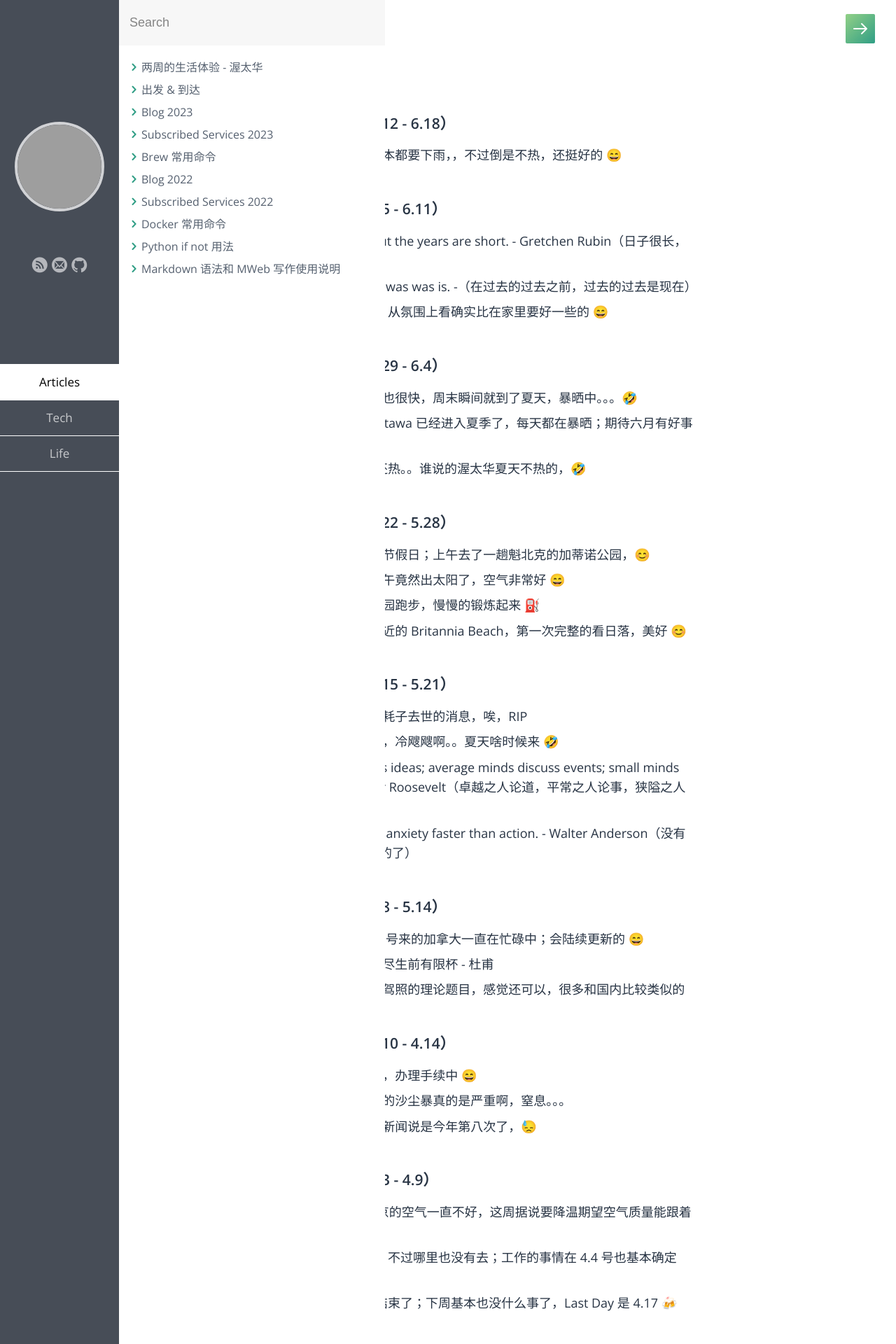
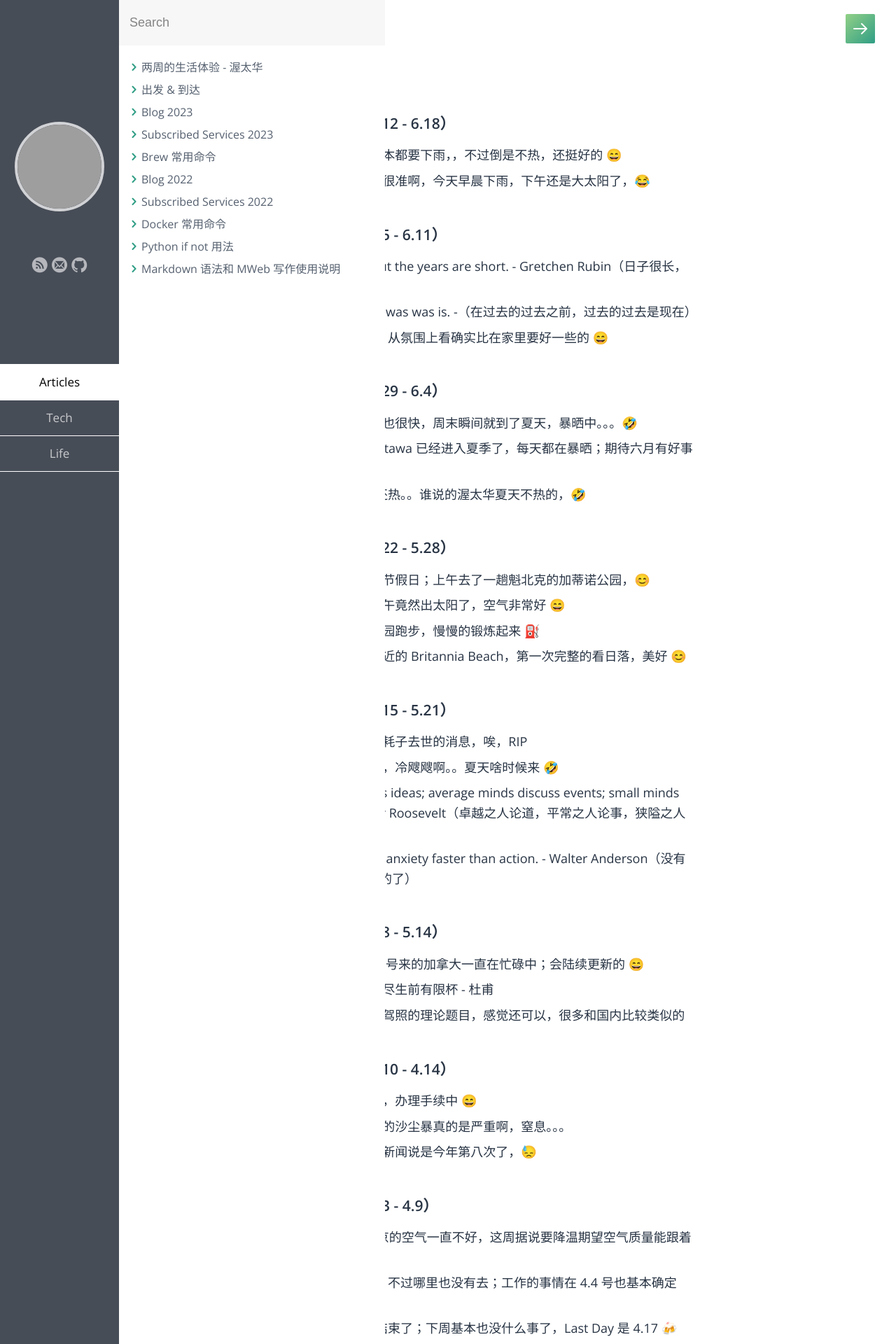
Before and after one commit to samxupeiran/samxupeiran.github.io, a Jekyll site: the page built from _posts/life/2023-01-03-my-blog.md, in a window 1280 px wide. Shown: the top 1920 px of the page at 70% size. Built offline with Jekyll 4.4.1, drawn with Linux system fonts in a browser that asks for light colours; some web fonts are replaced; grey boxes are pictures that could not be loaded.

Commit message:
feat: add weekly blog 6.13

```diff
--- a/_posts/life/2023-01-03-my-blog.md
+++ b/_posts/life/2023-01-03-my-blog.md
@@ -8,6 +8,7 @@ tags: Blog
 
 - ### 2023 年 6 月 第 3 周（6.12 - 6.18）
      - 6.12 看天气预报这一周基本都要下雨，，不过倒是不热，还挺好的 😄
+     - 6.13 看了天气预报也不是很准啊，今天早晨下雨，下午还是大太阳了，😂
 
 - ### 2023 年 6 月 第 2 周（6.5 - 6.11）
      - 6.5 The days are long, but the years are short. - Gretchen Rubin（日子很长，但年华很短）
```
